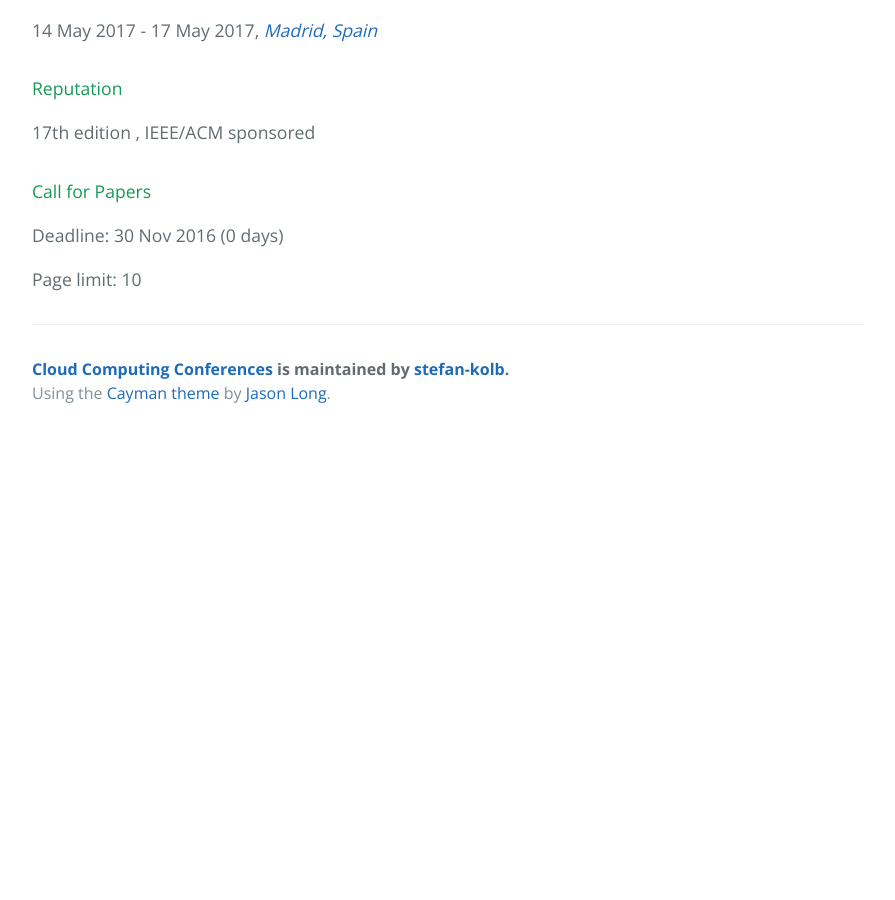
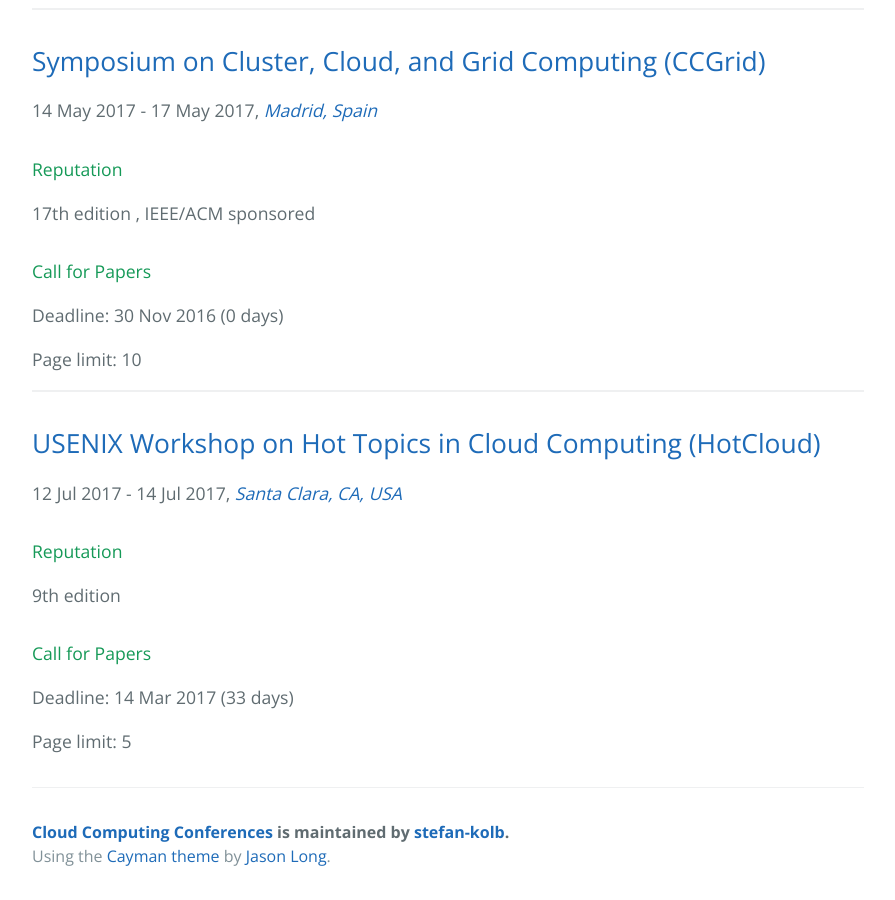
Before and after one commit to stefan-kolb/cloud-conferences, a Jekyll site: the page built from index.html, in a window 1280 px wide and 900 px high, scrolled down 4154 px. Shown: the whole window, without its empty margins (192-1087 px from the left). Built offline with Jekyll 4.4.1, drawn with Linux system fonts in a browser that asks for light colours; nearby versions of some CDN libraries; before the commit the page ends 4591 px from its top, so only the background shows below that; some of the changed text lies outside the part shown.

Commit message:
HotCloud 17

```diff
--- a/_data/conferences.yml
+++ b/_data/conferences.yml
@@ -131,3 +131,13 @@
   date_to: "2017-09-29"
   location: "Oslo, NO"
   page_limit: 15
+
+- name: USENIX Workshop on Hot Topics in Cloud Computing
+  abbrv: HotCloud
+  url: https://www.usenix.org/conference/hotcloud17
+  edition: 9
+  deadline: "2017-03-14"
+  date_from: "2017-07-12"
+  date_to: "2017-07-14"
+  location: "Santa Clara, CA, USA"
+  page_limit: 5
--- a/_data/workshops.yml
+++ /dev/null
@@ -1 +0,0 @@
-- name: Unknown
```
